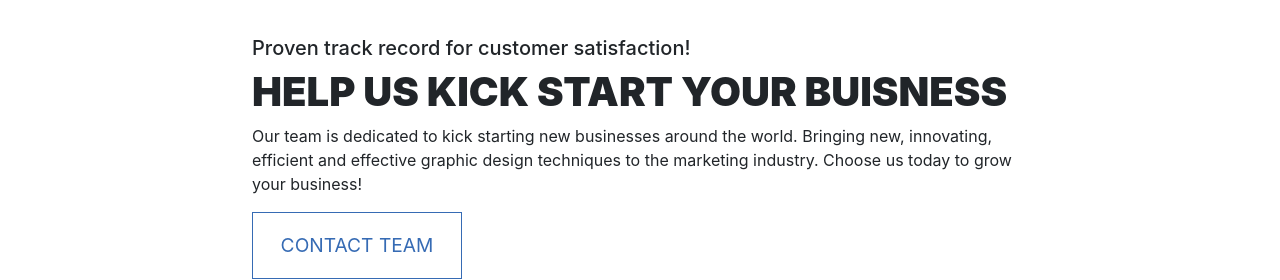
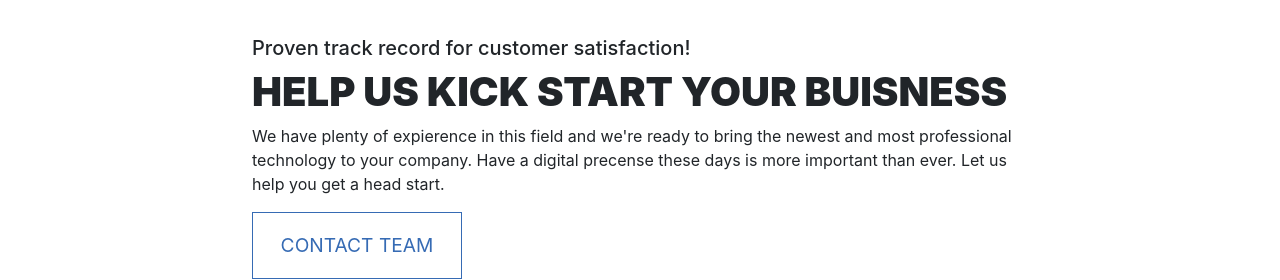
Before and after one commit to Clubin1/NeroDev, a React (Create React App) app: page / in a window 1280 px wide. Shown: the part 1580-1860 px from the top of the page. Built offline with nearby package versions, Linux system fonts and the light colour scheme.

Commit message:
home text changes

```diff
--- a/src/components/HomeAbout.js
+++ b/src/components/HomeAbout.js
@@ -33,7 +33,7 @@ const HomeAbout = () => {
                 <h5>Proven track record for customer satisfaction!
                 </h5>
                 <h1 className="cardTitle">HELP US KICK START YOUR BUISNESS</h1>
-                <p>Our team is dedicated to kick starting new businesses around the world. Bringing new, innovating, efficient and effective graphic design techniques to the marketing industry. Choose us today to grow your business!
+                <p>We have plenty of expierence in this field and we're ready to bring the newest and most professional technology to your company. Have a digital precense these days is more important than ever. Let us help you get a head start.
                 </p>
                 <a href="#con">
                 <button className="btnPosition">
```
